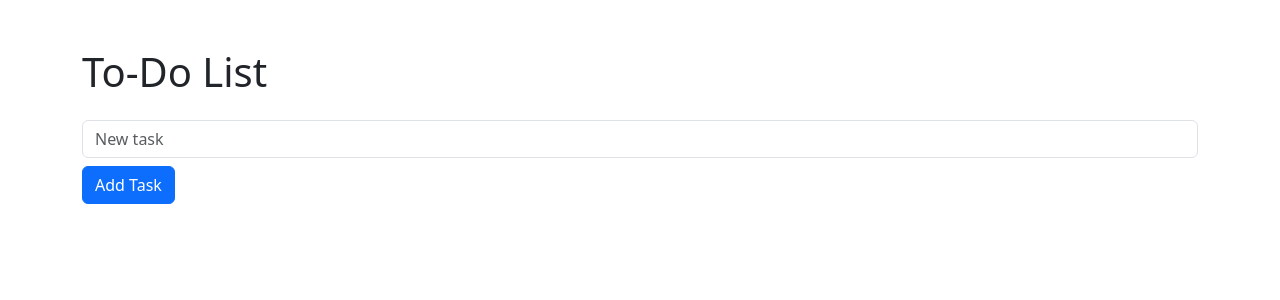
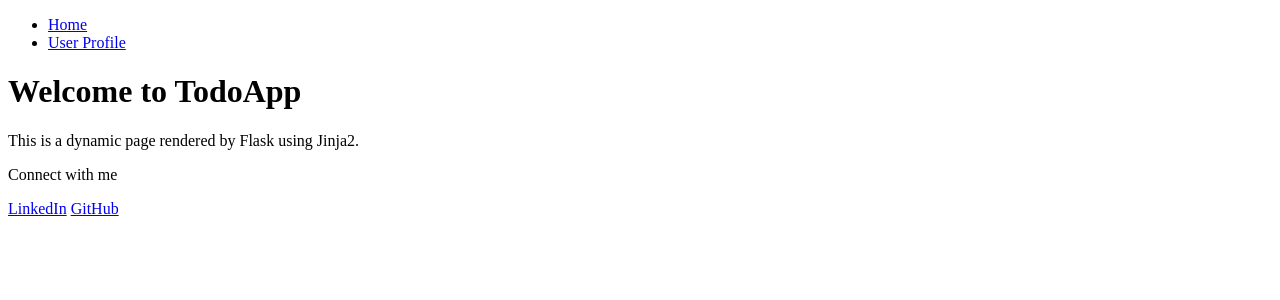
Before and after one commit to yogesh-codes/todoapp, a Flask app: page / in a window 1280 px wide. Shown: the top 300 px of the page. Run offline with Flask 3, Linux system fonts and the light colour scheme.

Commit message:
rendering html pages from server side with jinja

```diff
--- a/src/app.py
+++ b/src/app.py
@@ -1,17 +1,22 @@
 from flask import Flask, request,url_for,render_template,jsonify
-from configs.config import FlaskAppConfig
+from src.core.config import FlaskAppConfig
 from src.core import validation_logic as vl
+
 
 app:Flask = Flask(__name__)
 app.config.from_object(FlaskAppConfig)
 
 from flask_sqlalchemy import SQLAlchemy
 
-#Init Database--------------------------------------------------
+#INITIALIZATIONS=================================================
+social_links={"LinkedIn":"https://www.linkedin.com/in/yogeshvperumal/",
+              "GitHub":"https://github.com/yogesh-codes"}
+
+#===Init Database
 db=SQLAlchemy()
 db.init_app(app=app)
 
-#Declare Table--------------------------------------------------
+#===Declare Table
 class TodoTable(db.Model):
     # init table name and type of columns
     __tablename__="todos"
@@ -24,11 +29,13 @@ class User(db.Model):
     id = db.Column(db.Integer, primary_key=True)
     name = db.Column(db.String(80), nullable=False)
 
-@app.before_first_request
-def create_tables():
+#Create all table instance
+with app.app_context():
     db.create_all()
 
-#----------APIS these will be called by vanilla JS---------------
+
+#APIS these will be called by frontend (static JS)===================
+
 @app.route("/add_todo",methods=["POST"])
 def add_todo():
     content=request
@@ -77,12 +84,23 @@ def toggle_isCompleted():
         # do nothing if error
         return jsonify({"message":"some errr"})
 
-#---------------------------------------------------------------------------
-@app.route('/')
+#PAGE RENDERERS-----------------------------------------
+## things that need to be shared to all apps
+@app.context_processor
+def context_processor():
+    return {"social_links":social_links}
+
+#per app
+@app.route('/',methods=["GET"])
 def index():
     tasks = TodoTable.query.all()
     return render_template('index.html', tasks=tasks)
 
+@app.route('/userprofile',methods=["GET"])
+def userprofile():
+    tasks = TodoTable.query.all()
+    return render_template('userprofile.html', userprofile={"name":"Yogesh","age":100})
+
 
 if __name__ == '__main__':
     app.run(debug=True)
--- /dev/null
+++ b/src/templates/_footer.html
@@ -0,0 +1,5 @@
+<footer>
+    <p> Connect with me </p>
+    <a href="{{social_links.LinkedIn}}" target="_blank">LinkedIn</a>
+    <a href="{{social_links.GitHub}}" target="_blank">GitHub</a>
+</footer>
--- /dev/null
+++ b/src/templates/_navbar.html
@@ -0,0 +1,6 @@
+<nav>
+    <ul>
+        <li><a href="{{ url_for('index')}}"> Home</a></li>
+        <li><a href="{{ url_for('userprofile')}}"> User Profile</a></li>
+    </ul>
+</nav>
--- /dev/null
+++ b/src/templates/base.html
@@ -0,0 +1,14 @@
+<!DOCTYPE html>
+<html lang="en">
+<head>
+    <meta charset="UTF-8">
+    <title>{% block title %}My Website{% endblock %}</title>
+</head>
+<body>
+    {% include '_navbar.html' %}
+
+    {% block content %}{% endblock %}
+
+    {% include '_footer.html' %}
+</body>
+</html>
--- a/src/templates/index.html
+++ b/src/templates/index.html
@@ -1,27 +1,8 @@
-<!DOCTYPE html>
-<html lang="en">
-<head>
-    <meta charset="UTF-8">
-    <meta name="viewport" content="width=device-width, initial-scale=1.0">
-    <title>Flask To-Do App</title>
-    <link rel="stylesheet" href="https://cdn.jsdelivr.net/npm/bootstrap@5.3.0/dist/css/bootstrap.min.css">
-</head>
-<body class="container mt-5">
-    <h1 class="mb-4">To-Do List</h1>
-    <form action="/add" method="POST" class="mb-3">
-        <input type="text" name="title" class="form-control" placeholder="New task" required>
-        <button type="submit" class="btn btn-primary mt-2">Add Task</button>
-    </form>
-    <ul class="list-group">
-        {% for task in tasks %}
-        <li class="list-group-item d-flex justify-content-between align-items-center">
-            <span class="{% if task.completed %}text-decoration-line-through{% endif %}">{{ task.title }}</span>
-            <div>
-                <a href="{{ url_for('update_task', task_id=task.id) }}" class="btn btn-sm btn-success">✓</a>
-                <a href="{{ url_for('delete_task', task_id=task.id) }}" class="btn btn-sm btn-danger">✗</a>
-            </div>
-        </li>
-        {% endfor %}
-    </ul>
-</body>
-</html>
+{% extends "base.html" %}
+
+{% block title %}Home - My Website{% endblock %}
+
+{% block content %}
+  <h1>Welcome to TodoApp</h1>
+  <p>This is a dynamic page rendered by Flask using Jinja2.</p>
+{% endblock %}
```
Also changed, not shown: src/templates/userprofile.html (added, +9 -0 lines).
